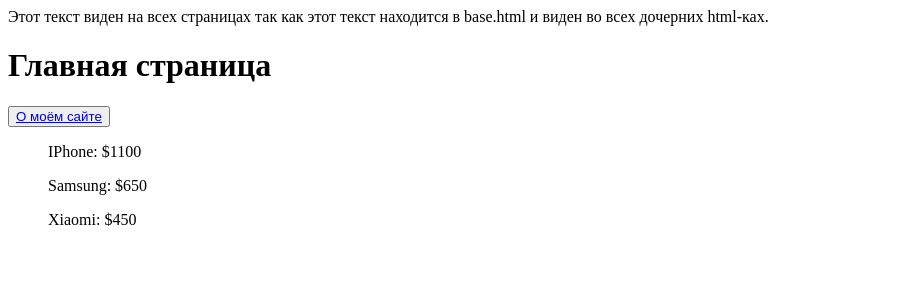
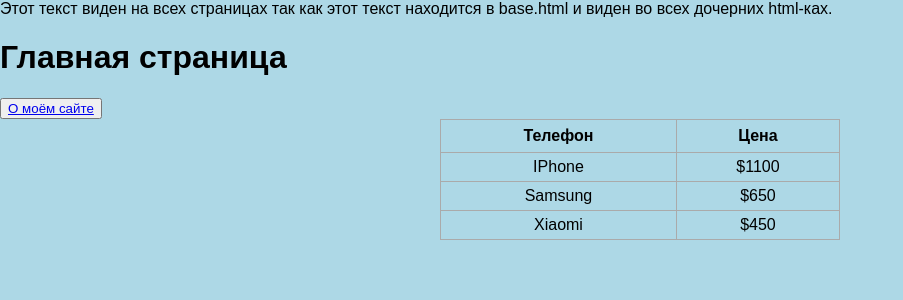
Before and after one commit to nazaralievas/flask-project, a Flask app: page / in a window 1280 px wide. Shown: the top 300 px of the page, without its empty margins (0-903 px from the left). Run offline with Flask 3, Linux system fonts and the light colour scheme.

Commit message:
table added

```diff
--- a/templates/base.html
+++ b/templates/base.html
@@ -3,6 +3,7 @@
 <head>
     <meta charset="UTF-8">
     <meta name="viewport" content="width=device-width, initial-scale=1.0">
+    <link rel="stylesheet" href="{{ url_for('static', filename='css/main.css') }}">
     <title>My Website</title>
 </head>
 <body>
--- a/templates/homepage.html
+++ b/templates/homepage.html
@@ -1,14 +1,22 @@
 {% extends 'base.html' %}
-
 {% block content %}
 
 <h1>Главная страница</h1>
-
-<!-- <a href="/about">О моём сайте</a> -->
 <button><a href="/about">О моём сайте</a></button>
 
-{% for product, price in products.items() %}
-    <ul>{{ product }}: ${{ price }}</ul>
-{% endfor %}
+<div class="content">
+    <table>
+        <tr>
+            <th>Телефон</th>
+            <th>Цена</th>
+        </tr>
+        {% for product, price in products.items() %}
+        <tr>
+            <td>{{ product }}</td>
+            <td>${{ price }}</td>
+        </tr>
+        {% endfor %}
+    </table>
+</div>
 
 {% endblock content %}
```
